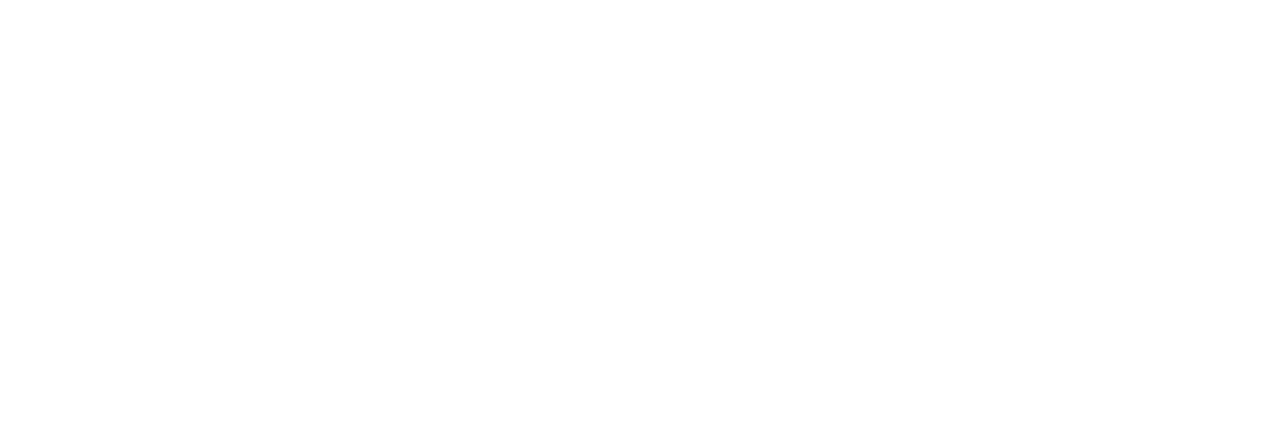
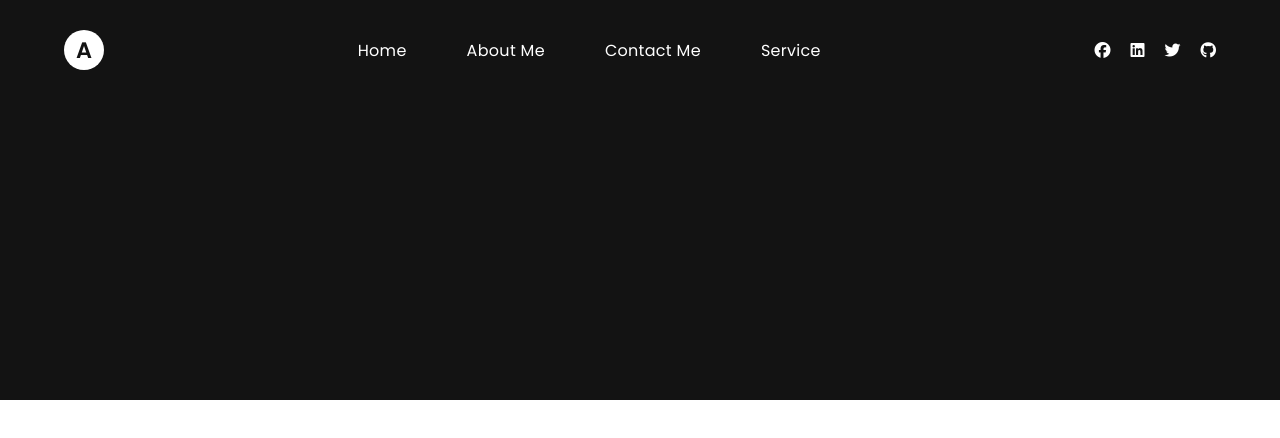
Before and after one commit to angan358/Portfolio-03, a plain HTML site: page index.html in a window 1280 px wide. Drawn offline with Linux system fonts and the light colour scheme.

Commit message:
build the navigation section

```diff
--- a/CSS/style.css
+++ b/CSS/style.css
@@ -0,0 +1,82 @@
+/* basic CSS====== */
+@import url("https://fonts.googleapis.com/css2?family=Poppins:ital,wght@0,100;0,200;0,300;0,400;0,500;0,600;0,700;0,800;0,900;1,100;1,200;1,300;1,400;1,500;1,600;1,700;1,800;1,900&display=swap");
+* {
+  margin: 0;
+  padding: 0;
+  box-sizing: border-box;
+}
+body {
+  font-family: "Poppins", sans-serif;
+}
+
+ul {
+  list-style: none;
+}
+a {
+  text-decoration: none;
+}
+
+#main {
+  display: flex;
+  flex-direction: column;
+  min-height: 400px;
+  width: 100%;
+  background-color: #131313;
+}
+.navigation{
+    display: flex;
+    justify-content: space-between;
+    align-items: center;
+    max-width: 1200px;
+    width: 90%;
+    margin: 0 auto;
+    padding: 30px 0;
+}
+
+.logo {
+    height: 40px;
+    width: 40px;
+    display: flex;
+    justify-content: center;
+    align-items: center;
+    font-size: 1.4rem;
+    font-weight: 600;
+    border-radius: 50%;
+    background-color: #ffffff;
+    color: #131313;
+
+}
+
+.menu{
+    display: flex;
+    justify-content: center;
+    align-items: center;
+}
+
+.menu li a{
+    color: #ffffff;
+    margin:0 30px;
+    letter-spacing: 0.3px;
+    font-weight: 400;
+    transition: all ease 0.3s;
+}
+
+.social{
+    display: flex;
+    justify-content: center;
+    align-items: center;
+}
+.social a{
+    color: #ffffff;
+    margin-left: 20px;
+    transition: all ease 0.3s;
+}
+
+.social a:hover,
+.menu li a:hover{
+    color: #864713;
+    transition: all ease 0.3s;
+}
+.social a:firstchild{
+    margin-left: 0;
+}
--- a/index.html
+++ b/index.html
@@ -5,8 +5,45 @@
     <meta http-equiv="X-UA-Compatible" content="IE=edge">
     <meta name="viewport" content="width=device-width, initial-scale=1.0">
     <title>Portfolio | Website</title>
+    <!-- stylesheet==== -->
+    <link rel="stylesheet" href="./CSS/style.css">
+    <!-- favicon==== -->
+    <link rel="shortcut icon" href="./Images/fav-icon.png">
+    <!-- fontawesome -->
+    <script src="https://kit.fontawesome.com/10aefe86a9.js" crossorigin="anonymous"></script>
 </head>
 <body>
+    <section id="main">
+        <nav class="navigation">
+            <!-- logo=== -->
+            <a href="#" class="logo">A</a>
 
+            <!-- menu=== -->
+            <ul class="menu">
+                <li><a href="#">Home</a></li>
+                <li><a href="#">About Me</a></li>
+                <li><a href="#">Contact Me</a></li>
+                <li><a href="#">Service</a></li>
+            </ul>
+
+            <!-- Socials==== -->
+            <div class="social">
+                <!-- links== -->
+
+                <!-- facebook -->
+                <a href="#"><i class="fa-brands fa-facebook"></i></a>
+
+                <!-- linkedin -->
+                <a href="#"><i class="fa-brands fa-linkedin"></i></a>
+
+                <!-- twitter -->
+                <a href="#"><i class="fa-brands fa-twitter"></i></a>
+
+                <!-- github -->
+                <a href="#"><i class="fa-brands fa-github"></i></a>
+            </div>
+        </nav>
+
+    </section>
 </body>
 </html>
```
